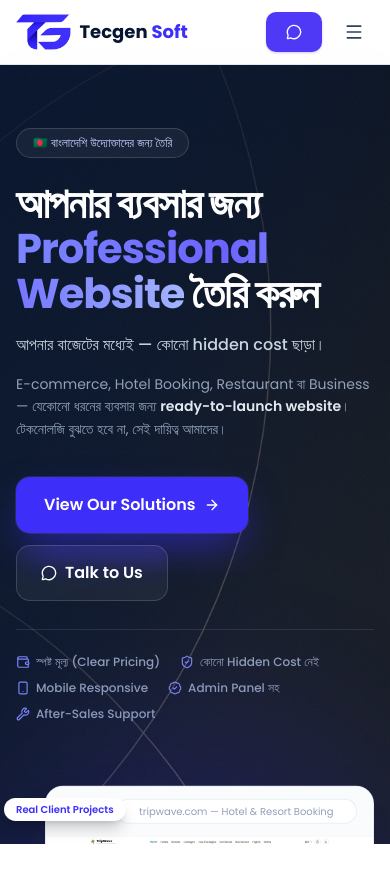
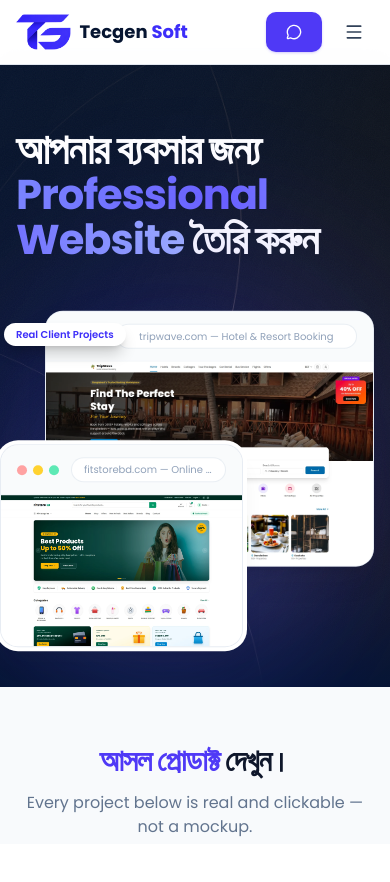
Before and after one commit to rahat9016/tecgen-soft, a Next.js app: page / in a window 390 px wide. Shown: the top 882 px of the page. Built offline with nearby package versions, Linux system fonts and the light colour scheme.

Commit message:
fix: adjust layout and visibility of elements in Hero and PortfolioSection components

```diff
--- a/src/components/agency/Hero.tsx
+++ b/src/components/agency/Hero.tsx
@@ -86,19 +86,19 @@ export default function Hero() {
         initial="hidden"
         animate="show"
         style={{ y: contentY, opacity: heroOpacity }}
-        className="relative mx-auto grid max-w-7xl gap-14 px-4 py-16 sm:px-6 md:py-20 lg:grid-cols-[1fr_1.05fr] lg:items-center lg:gap-8 lg:px-8"
+        className="relative mx-auto grid max-w-7xl gap-10 px-4 sm:gap-14 py-16 sm:px-6 md:py-20 lg:grid-cols-[1fr_1.05fr] lg:items-center lg:gap-8 lg:px-8"
       >
         <div>
           <motion.span
             variants={item}
-            className="inline-flex items-center gap-2 rounded-full border border-white/15 bg-white/5 px-4 py-1.5 text-xs font-medium text-indigo-200 backdrop-blur-sm"
+            className="hidden items-center gap-2 rounded-full border border-white/15 sm:inline-flex bg-white/5 px-4 py-1.5 text-xs font-medium text-indigo-200 backdrop-blur-sm"
           >
             🇧🇩 বাংলাদেশি উদ্যোক্তাদের জন্য তৈরি
           </motion.span>
 
           <motion.h1
             variants={item}
-            className="mt-6 text-[2.6rem] leading-[1.08] font-bold tracking-tight text-white sm:text-5xl md:text-6xl"
+            className="text-[2.6rem] sm:mt-6 leading-[1.08] font-bold tracking-tight text-white sm:text-5xl md:text-6xl"
           >
             আপনার ব্যবসার জন্য{" "}
             <span className="bg-linear-to-r from-indigo-400 via-[#6C63FF] to-indigo-300 bg-clip-text text-transparent">
@@ -106,20 +106,20 @@ export default function Hero() {
             </span>{" "}
             তৈরি করুন
           </motion.h1>
-          <motion.p variants={item} className="mt-4 text-base font-medium text-slate-300 sm:text-lg">
+          <motion.p variants={item} className="mt-4 hidden text-base font-medium text-slate-300 sm:block sm:text-lg">
             আপনার বাজেটের মধ্যেই — কোনো hidden cost ছাড়া।
           </motion.p>
 
           <motion.p
             variants={item}
-            className="mt-4 max-w-lg text-sm leading-relaxed text-slate-400 sm:text-base"
+            className="mt-4 hidden max-w-lg text-sm sm:block leading-relaxed text-slate-400 sm:text-base"
           >
             E-commerce, Hotel Booking, Restaurant বা Business — যেকোনো ধরনের ব্যবসার জন্য{" "}
             <strong className="font-semibold text-slate-200">ready-to-launch website</strong>। টেকনোলজি
             বুঝতে হবে না, সেই দায়িত্ব আমাদের।
           </motion.p>
 
-          <motion.div variants={item} className="mt-9 flex flex-wrap gap-3">
+          <motion.div variants={item} className="mt-9 hidden flex-wrap gap-3 sm:flex">
             <Link
               href="#solutions"
               className="group inline-flex h-14 items-center gap-2 rounded-xl bg-[#3D2EF9] px-7 text-base font-semibold text-white shadow-[0_0_0_1px_rgba(255,255,255,0.08),0_18px_40px_-8px_rgba(61,46,249,0.6)] transition hover:bg-[#4d3ffa] hover:shadow-[0_0_0_1px_rgba(255,255,255,0.12),0_22px_48px_-8px_rgba(61,46,249,0.75)]"
@@ -136,7 +136,7 @@ export default function Hero() {
             </Link>
           </motion.div>
 
-          <motion.div variants={item} className="mt-7 flex flex-wrap gap-x-5 gap-y-2.5 border-t border-white/10 pt-6">
+          <motion.div variants={item} className="mt-7 hidden flex-wrap gap-x-5 gap-y-2.5 border-t sm:flex border-white/10 pt-6">
             {trustIndicators.map(({ icon: Icon, label }) => (
               <span key={label} className="flex items-center gap-1.5 text-xs font-medium text-slate-400">
                 <Icon className="size-3.5 text-indigo-400" />
--- a/src/components/agency/PortfolioSection.tsx
+++ b/src/components/agency/PortfolioSection.tsx
@@ -13,7 +13,7 @@ export default function PortfolioSection() {
       <div className="mx-auto max-w-7xl px-4 sm:px-6 lg:px-8">
         <Reveal className="mx-auto max-w-2xl text-center">
           <h2 className="text-3xl font-bold tracking-tight text-slate-900 sm:text-4xl">
-            শুধু কথা নয় — <span className="text-indigo-600">আসল প্রোডাক্ট</span> দেখুন।
+            <span className="text-indigo-600">আসল প্রোডাক্ট</span> দেখুন।
           </h2>
           <p className="mt-3 text-base text-slate-500">
             Every project below is real and clickable — not a mockup.
```
